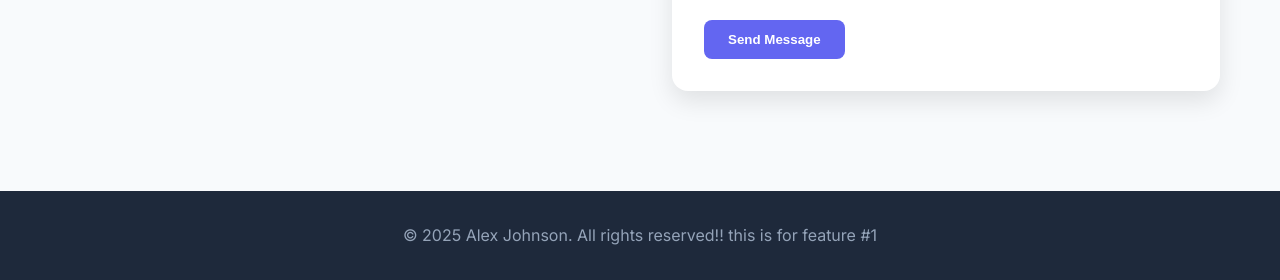
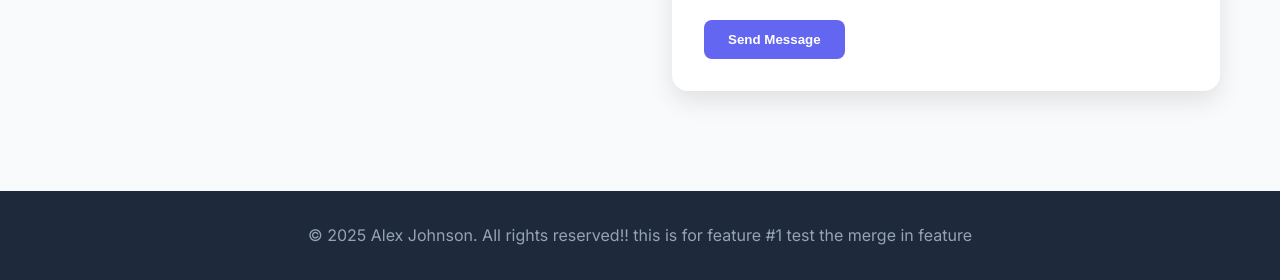
Before and after one commit to angelo29goa/gitlearn, a plain HTML site: page index.html in a window 1280 px wide. Shown: the part 2757-3037 px from the top of the page. Drawn offline with Linux system fonts and the light colour scheme.

Commit message:
changes done to test conflict on feature branch

```diff
--- a/index.html
+++ b/index.html
@@ -215,7 +215,7 @@
     <!-- Footer -->
     <footer class="footer">
         <div class="container">
-            <p>&copy; 2025 Alex Johnson. All rights reserved!! this is for feature #1</p>
+            <p>&copy; 2025 Alex Johnson. All rights reserved!! this is for feature #1 test the merge in feature</p>
         </div>
     </footer>
 
--- a/script.js
+++ b/script.js
@@ -326,4 +326,4 @@ createScrollProgress();
 
 console.log('Portfolio website loaded successfully! 🚀');
 console.log('hello from git! 🚀');
-console.log('this is for feature #1')
+console.log('this is for feature #1 - feature branch changes')
--- a/styles.css
+++ b/styles.css
@@ -8,7 +8,7 @@
 body {
     font-family: 'Inter', sans-serif;
     line-height: 1.6;
-    color: #333;
+    color: #336;
     overflow-x: hidden;
 }
 
```
